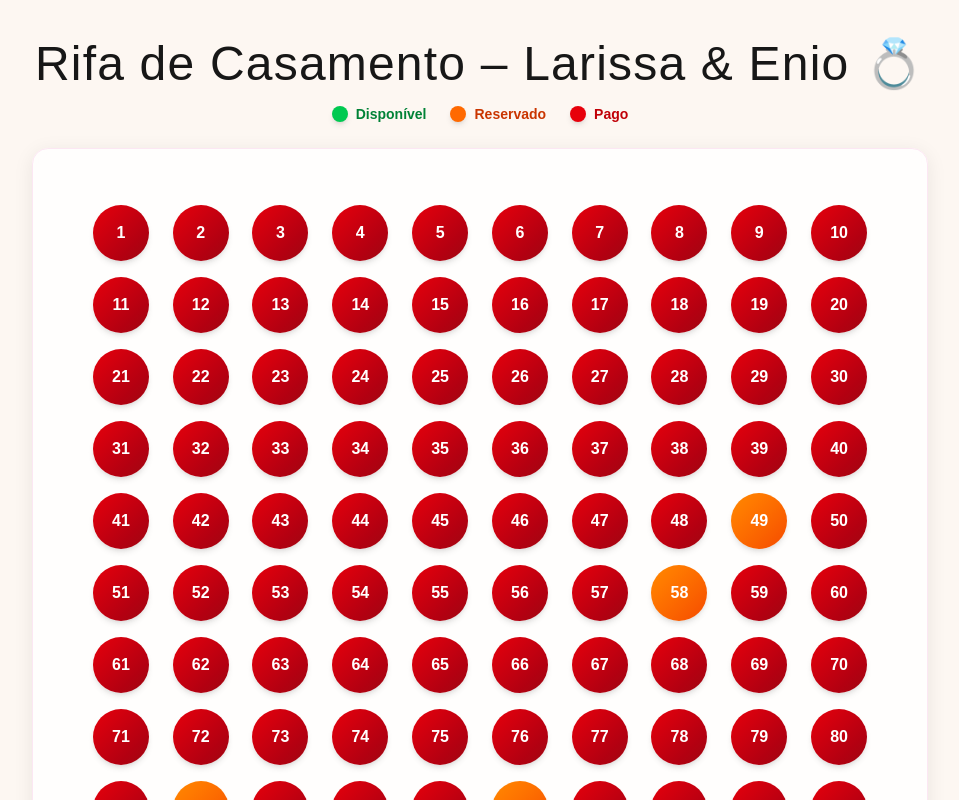
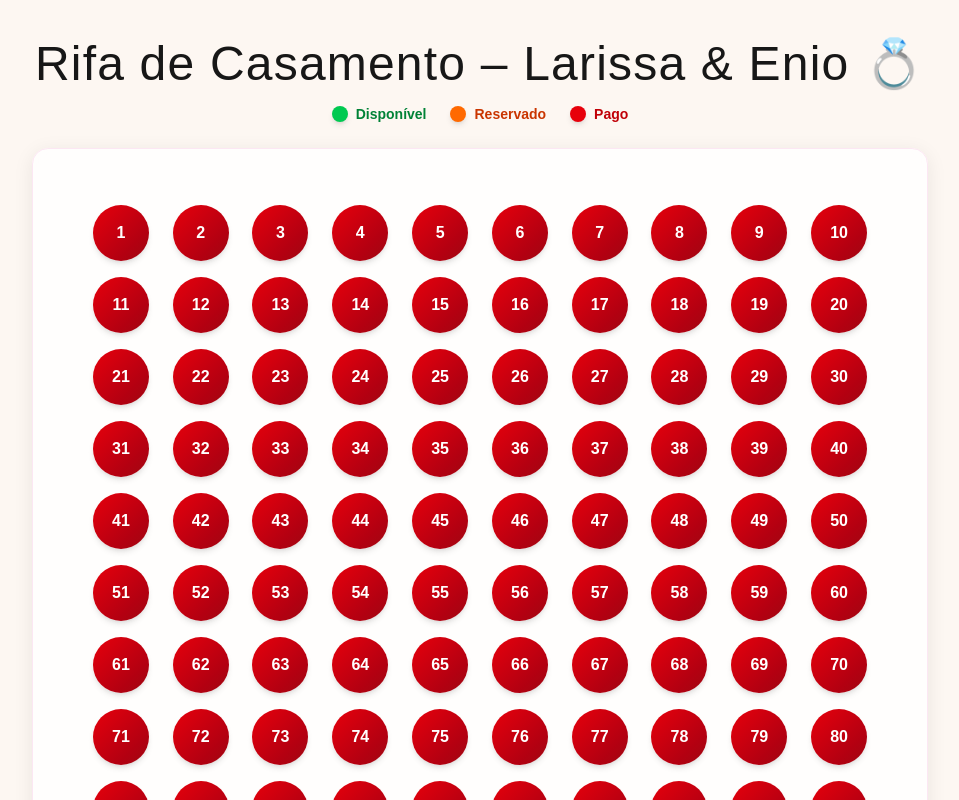
Before and after one commit to cpdupaibura/rifa2-larienio, a Next.js app: page / in a window 1280 px wide. Shown: the top 800 px of the page, without its empty margins (160-1119 px from the left). Built offline with nearby package versions, Linux system fonts and the light colour scheme; a web font is replaced by a local one.

Commit message:
all payed

```diff
--- a/src/data/raffle.ts
+++ b/src/data/raffle.ts
@@ -58,7 +58,7 @@ const soldNumbers: { [key: number]: { buyer: string; status: "Pago ✅" | "Pende
   46: { buyer: "Gleison Santos", status: "Pago ✅" },
   47: { buyer: "Anderson Silva", status: "Pago ✅" },
   48: { buyer: "Cris Mãe de Yago", status: "Pago ✅" },
-  49: { buyer: "Wesliany", status: "Pendente 🙏" },
+  49: { buyer: "Wesliany", status: "Pago ✅"},
   50: { buyer: "Prof Denilson PROLINFO", status: "Pago ✅"},
   51: { buyer: "Fernanda Cruz", status: "Pago ✅" },
   52: { buyer: "Fernanda Cruz", status: "Pago ✅" },
@@ -67,7 +67,7 @@ const soldNumbers: { [key: number]: { buyer: string; status: "Pago ✅" | "Pende
   55: { buyer: "Fernanda Cruz", status: "Pago ✅" },
   56: { buyer: "Gleison Santos", status: "Pago ✅" },
   57: { buyer: "Igor Lopes", status: "Pago ✅" },
-  58: { buyer: "Warley", status: "Pendente 🙏" },
+  58: { buyer: "Warley", status: "Pago ✅"},
   59: { buyer: "Giovana Ingrid", status: "Pago ✅" },
   60: { buyer: "Carlos Junior", status: "Pago ✅" },
   61: { buyer: "Jefferson Soares", status: "Pago ✅" },
@@ -91,11 +91,11 @@ const soldNumbers: { [key: number]: { buyer: string; status: "Pago ✅" | "Pende
   79: { buyer: "André Teixeira", status: "Pago ✅"},
   80: { buyer: "Carlos Junior", status: "Pago ✅" },
   81: { buyer: "Cauã Victor", status: "Pago ✅" },
-  82: { buyer: "Anderson Silva", status: "Pendente 🙏" },
+  82: { buyer: "Anderson Silva", status: "Pago ✅"},
   83: { buyer: "Uri Dicaio", status: "Pago ✅" },
   84: { buyer: "Prof Denilson PROLINFO", status: "Pago ✅"},
   85: { buyer: "André Teixeira", status: "Pago ✅"},
-  86: { buyer: "Lilian Rodrigues", status: "Pendente 🙏" },
+  86: { buyer: "Lilian Rodrigues", status: "Pago ✅"},
   87: { buyer: "Marcus IFPE", status: "Pago ✅" },
   88: { buyer: "Giovana Ingrid", status: "Pago ✅" },
   89: { buyer: "Giovana Ingrid", status: "Pago ✅" },
```
